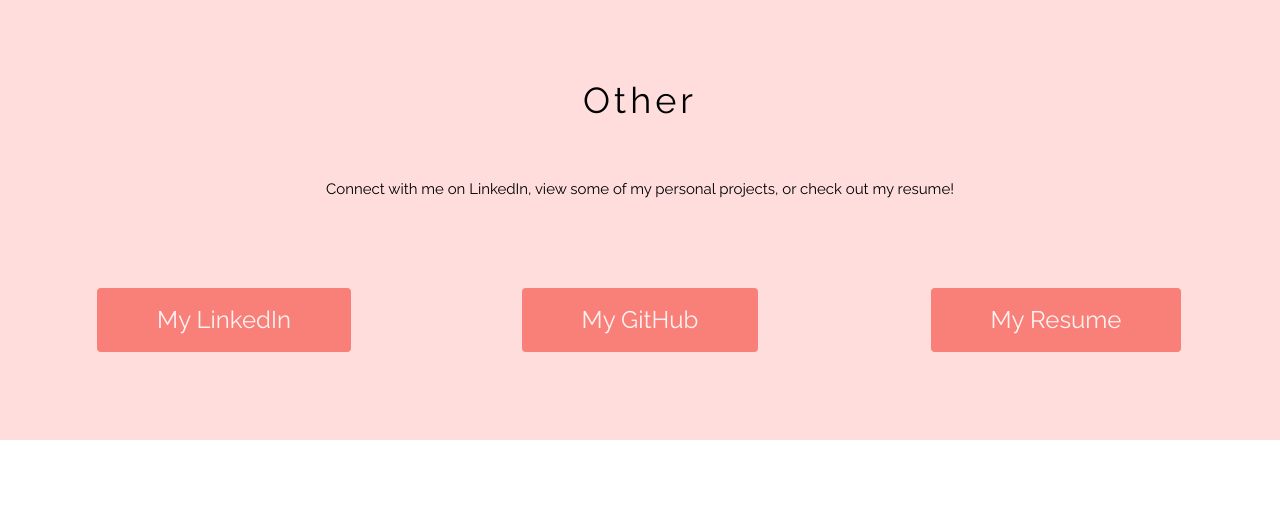
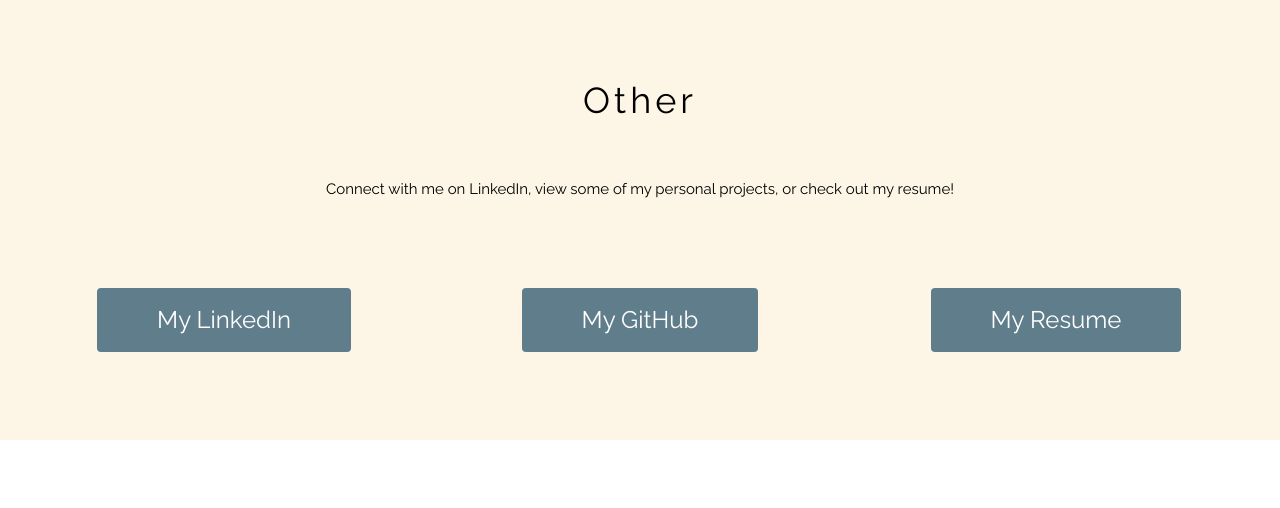
Before and after one commit to huntermitchell123/website, a Flask app: page / in a window 1280 px wide. Shown: the part 3589-4097 px from the top of the page. Run offline with Flask 2, Linux system fonts and the light colour scheme.

Commit message:
adding background images and resume

```diff
--- a/static/style.css
+++ b/static/style.css
@@ -7,9 +7,9 @@
   background-position: center;
   background-size: cover;
 }
-.bgimg {background-image: url("/static/images/gucciBackground.jpg")}
-.bgimg2 {background-image: url("/static/images/spaceBackground.jpg")}
-.bgimg3 {background-image: url("/static/images/gucciBackground5.jpg")}
+.bgimg {background-image: url("/static/images/background1.jpg")}
+.bgimg2 {background-image: url("/static/images/background3.jpg")}
+.bgimg3 {background-image: url("/static/images/background8.jpg")}
 .container {
   width: 100%;
 }
--- a/templates/websiteMain.html
+++ b/templates/websiteMain.html
@@ -29,7 +29,7 @@
   </div>
 
   <!-- About Me -->
-  <div class="w3-container w3-padding-64 w3-pale-red" id="me">
+  <div class="w3-container w3-padding-64 w3-sand" id="me">
     <div class="w3-content">
       <h1 class="w3-center w3-text"><b>About Me</b></h1> <br> <br>
 
@@ -61,13 +61,13 @@
 
 
   <!-- Face Project section -->
-  <div class="w3-container w3-padding-64 w3-pale-red w3-center w3-wide" id="project">
+  <div class="w3-container w3-padding-64 w3-sand w3-center w3-wide" id="project">
     <h1 style="letter-spacing: 2px;"><b>Face Prediction Project</b></h1><br>
     <p style="word-spacing: 0px; letter-spacing: 0px"> An interactive Machine Learning model that predicts your age and gender! </p>
     <br><br>
     <p class="w3-xlarge">
       <button id='go_to_project'
-        class="w3-button w3-round w3-red w3-opacity w3-hover-opacity-off" style="padding:10px 80px">Try It!</button>
+        class="w3-button w3-round w3-blue-gray w3-hover-opacity-off" style="padding:10px 80px">Try It!</button>
     </p>
     <br><br>
   </div>
@@ -81,26 +81,26 @@
 
 
   <!-- Other section -->
-  <div class="w3-container w3-padding-64 w3-pale-red w3-center w3-wide" id="other">
+  <div class="w3-container w3-padding-64 w3-sand w3-center w3-wide" id="other">
     <h1>Other</h1><br>
     <p style="word-spacing: 0px; letter-spacing: 0px"> Connect with me on LinkedIn, view some of my personal projects, or check out my resume! </p>
     <br><br>
     <div class='w3-third'>
       <p class="w3-xlarge">
         <button id='go_to_linkedin'
-          class="w3-button w3-round w3-red w3-opacity w3-hover-opacity-off" style="padding:8px 60px">My LinkedIn</button>
+          class="w3-button w3-round w3-blue-gray w3-hover-opacity-off" style="padding:8px 60px">My LinkedIn</button>
       </p>
     </div>
     <div class='w3-third'>
       <p class="w3-xlarge">
         <button id='go_to_github'
-          class="w3-button w3-round w3-red w3-opacity w3-hover-opacity-off" style="padding:8px 60px">My GitHub</button>
+          class="w3-button w3-round w3-blue-gray w3-hover-opacity-off" style="padding:8px 60px">My GitHub</button>
       </p>
     </div>
     <div class='w3-third'>
       <p class="w3-xlarge">
         <button id='go_to_resume'
-          class="w3-button w3-round w3-red w3-opacity w3-hover-opacity-off" style="padding:8px 60px">My Resume</button>
+          class="w3-button w3-round w3-blue-gray w3-hover-opacity-off" style="padding:8px 60px">My Resume</button>
       </p>
     </div>
 
```
Also changed, not shown: static/images/background1.jpg (added), static/images/background2.jpg (added), static/images/background3.jpg (added), static/images/background4.jpg (added), static/images/background5.jpg (added), 5 other files.
